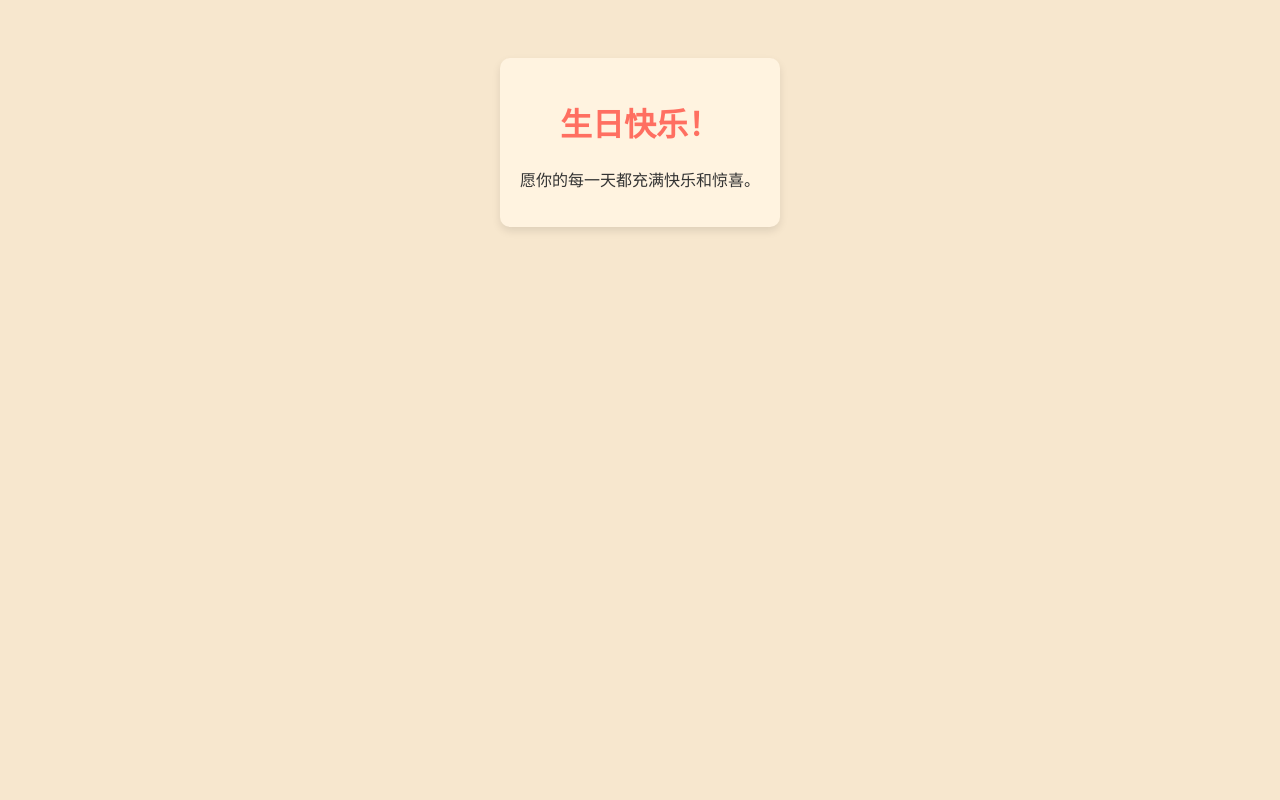
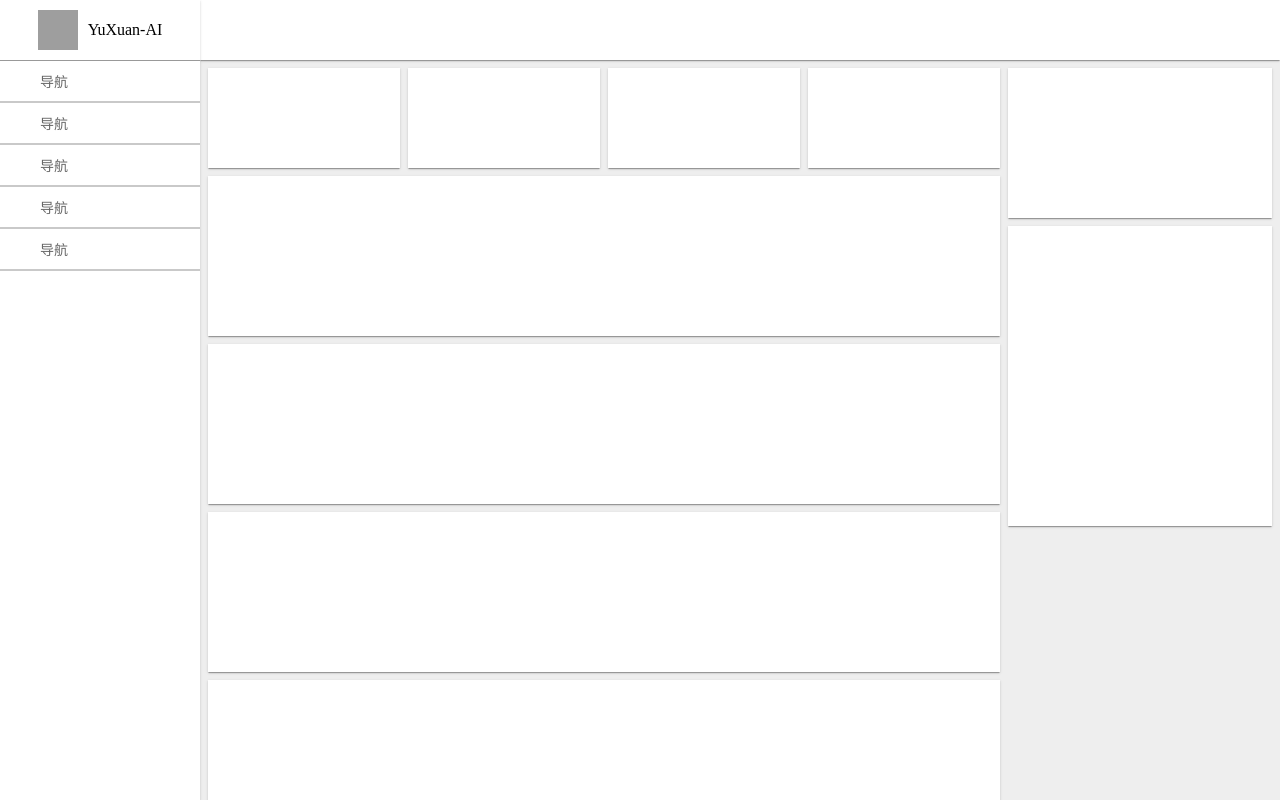
Before and after one commit to YUXUAN-AI/re01-one, a plain HTML site: page index.html in a window 1280 px wide. Drawn offline with Linux system fonts and the light colour scheme; grey boxes are pictures that could not be loaded.

Commit message:
Add files via upload

```diff
--- a/index.html
+++ b/index.html
@@ -1,45 +1,174 @@
+
 <!DOCTYPE html>
 <html lang="zh-CN">
-<head>
-    <meta charset="UTF-8">
-    <meta name="viewport" content="width=device-width, initial-scale=1.0">
-    <title>生日快乐</title>
+  <head>
+    <meta charset="UTF-8" />
+    <meta http-equiv="X-UA-Compatible" content="IE=edge" />
+    <meta name="viewport" content="width=device-width, initial-scale=1.0" />
+    <title>YuXuan-AI</title>
+    <meta name="description" content="Re01 编程课的Flex布局演示。" />
+    <link rel="icon" href="/favicon.ico" />
+    <link rel="manifest" href="/manifest.json" />
+    <link rel="apple-touch-icon" sizes="180x180" href="/apple-touch-icon.png" />
+    <link rel="icon" type="image/png" sizes="32x32" href="/favicon-32x32.png" />
+    <link rel="icon" type="image/png" sizes="16x16" href="/favicon-16x16.png" />
+    <meta name="msapplication-TileColor" content="#da532c" />
+    <meta name="theme-color" content="#ffffff" />
+
     <style>
-        body {
-            font-family: 'Arial', sans-serif;
-            background-color: #f7e7ce;
-            text-align: center;
-            padding-top: 50px;
+      body {
+        margin: 0;
+        /* vh 是view height 既视窗高度的意思，100就是100%占满窗口高度 */
+        height: 100vh;
+        background-color: #eee;
+      }
+      /* * {
+        border: 1px solid #333;
+      } */
+      .flex {
+        display: flex;
+      }
+      /* 占满比例 */
+      .flex1 {
+        flex: 1;
+      }
+      /* 竖向 */
+      .column {
+        flex-direction: column;
+      }
+      /* 阴影 */
+      .yinYing {
+        box-shadow: rgb(0 0 0 / 20%) 0px 2px 1px -1px,
+          rgb(0 0 0 / 14%) 0px 1px 1px 0px, rgb(0 0 0 / 12%) 0px 1px 3px 0px;
+      }
+      /* 白色背景 */
+      .baiSe {
+        background-color: #fff;
+      }
+      /* 上下左右外边距 */
+      .mg8 {
+        margin: 8px;
+      }
+      /* 右外边距 */
+      .mgr8 {
+        margin-right: 8px;
+      }
+      /* 上外边距 */
+      .mgt8 {
+        margin-top: 8px;
+      }
+      /* 四个小盒子 */
+      .shuJu {
+        height: 100px;
+      }
+      /* 中间的大盒子 */
+      .lieBiaoXiang {
+        height: 160px;
+      }
+      /* 导航条 */
+      .daoHang {
+        padding: 10px 40px;
+        border-bottom: 2px solid rgb(201, 201, 201);
+        font-size: 14px;
+        color: #666666;
+      }
+      .neiRong::-webkit-scrollbar {
+        display: none; /* Chrome Safari */
+      }
+
+      /* 当屏幕宽度小于600px时要改变的css */
+      @media (max-width: 600px) {
+        /* 小屏幕上取消侧边栏，后面学js时会教怎么弹出 */
+        .ceBian {
+          display: none;
         }
-        .birthday-message {
-            background-color: #fff3e0;
-            display: inline-block;
-            padding: 20px;
-            border-radius: 10px;
-            box-shadow: 0 4px 8px rgba(0, 0, 0, 0.1);
+        /* 内容栏和数据栏flex方向改为竖向 */
+        .neiRong {
+          flex-direction: column;
         }
-        h1 {
-            color: #ff6f61;
+        .shuJuQu {
+          flex-direction: column;
         }
-        p {
-            color: #333;
+        /* 右区加左外边距 */
+        .youQu {
+          margin-left: 8px;
         }
+        /* 数据块外边距，大小改为自动宽高 */
+        .shuJu {
+          margin: 0 0 8px;
+          flex: auto;
+        }
+        /* 列表项外边距 */
+      }
     </style>
-</head>
-<body>
-    <div class="birthday-message">
-        <h1>生日快乐！</h1>
-        <p>愿你的每一天都充满快乐和惊喜。</p>
+  </head>
+  <body class="flex">
+    <!-- 侧边栏 -->
+    <div
+      style="width: 200px; z-index: 3"
+      class="ceBian flex column baiSe yinYing"
+    >
+      <!-- 侧边头像栏 -->
+      <div
+        style="
+          padding: 10px;
+          align-items: center;
+          justify-content: center;
+          border-bottom: 1px solid #999;
+        "
+        class="flex"
+      >
+        <img
+          alt="logo"
+          src="https://ss1.bdstatic.com/70cFvXSh_Q1YnxGkpoWK1HF6hhy/it/u=850559207,1146366375&fm=253&gp=0.jpg"
+          width="40px"
+          height="40px"
+        />
+        <div style="margin-left: 10px">YuXuan-AI</div>
+      </div>
+      <!-- 导航栏 -->
+      <div class="flex1">
+        <div class="daoHang">导航</div>
+        <div class="daoHang">导航</div>
+        <div class="daoHang">导航</div>
+        <div class="daoHang">导航</div>
+        <div class="daoHang">导航</div>
+      </div>
     </div>
-
-    <script>
-        // 这里可以添加一些JavaScript代码，例如让页面上的某些元素动起来
-        // 例如，让“生日快乐”文字闪烁
-        function blinkText() {
-            var text = document.querySelector('h1');
-            text.classList.toggle('blink');
-        }
-        setInterval(blinkText, 1000); // 每隔1秒切换一次闪烁状态
-    </script>
-</body>
+    <!-- 主区域 -->
+    <div class="flex flex1 column">
+      <!-- 头部栏 -->
+      <div style="height: 60px; z-index: 2" class="baiSe yinYing"></div>
+      <!-- 内容区 -->
+      <div class="flex flex1 neiRong" style="overflow: auto">
+        <!-- 左区 -->
+        <div style="flex: 3" class="flex column mg8">
+          <!-- 数据区 -->
+          <div class="flex shuJuQu">
+            <!-- 四个小块显示重点数据 -->
+            <div class="shuJu baiSe yinYing flex1 mgr8"></div>
+            <div class="shuJu baiSe yinYing flex1 mgr8"></div>
+            <div class="shuJu baiSe yinYing flex1 mgr8"></div>
+            <div class="shuJu baiSe yinYing flex1"></div>
+          </div>
+          <!-- 列表区，列表数据可以无限增加 -->
+          <div class="flex column">
+            <!-- 列表项 -->
+            <div class="lieBiaoXiang mgt8 baiSe yinYing"></div>
+            <div class="lieBiaoXiang mgt8 baiSe yinYing"></div>
+            <div class="lieBiaoXiang mgt8 baiSe yinYing"></div>
+            <div class="lieBiaoXiang mgt8 baiSe yinYing"></div>
+            <div class="lieBiaoXiang mgt8 baiSe yinYing"></div>
+          </div>
+        </div>
+        <!-- 右区 -->
+        <div style="flex: 1" class="youQu flex column mgr8 mgt8">
+          <!-- 提示区 -->
+          <div style="height: 150px" class="baiSe yinYing"></div>
+          <!-- 消息区 -->
+          <div style="height: 300px" class="mgt8 baiSe yinYing"></div>
+        </div>
+      </div>
+    </div>
+  </body>
 </html>
```
